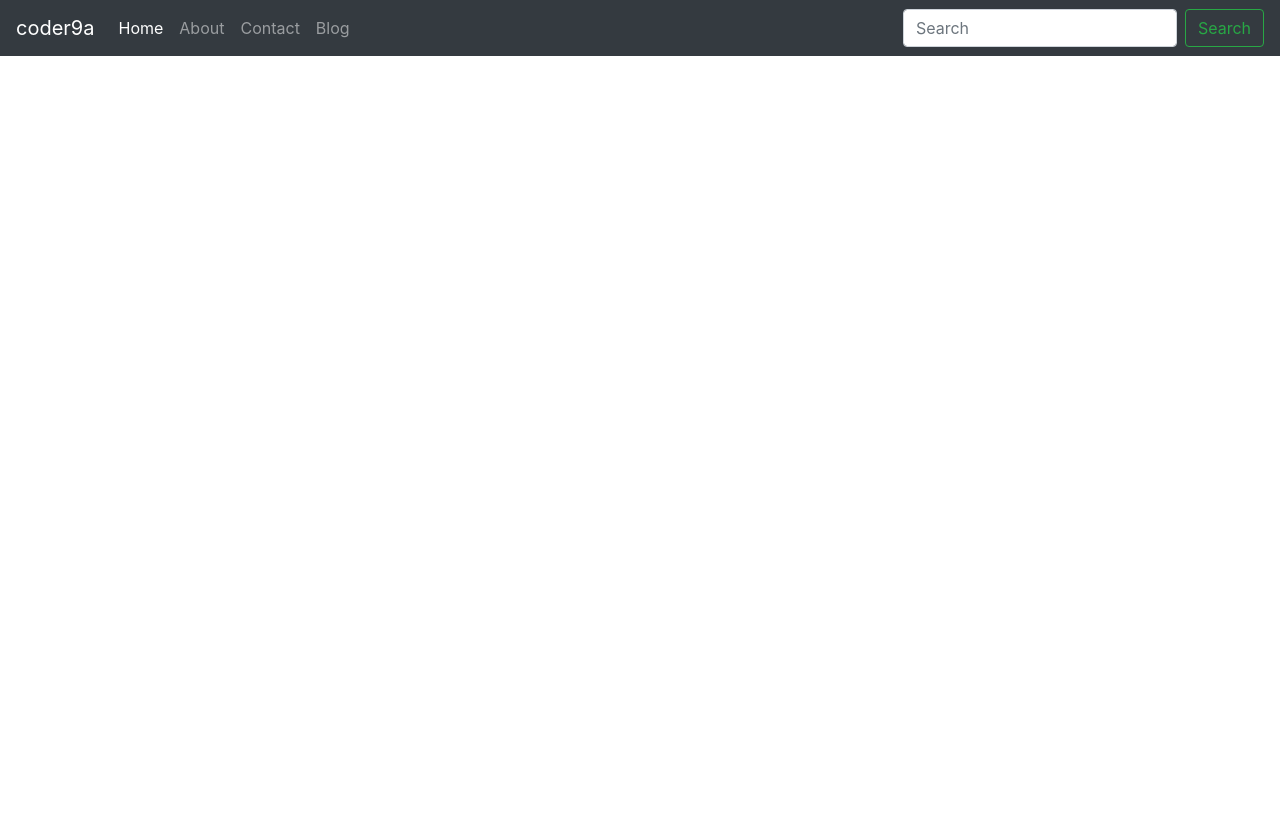
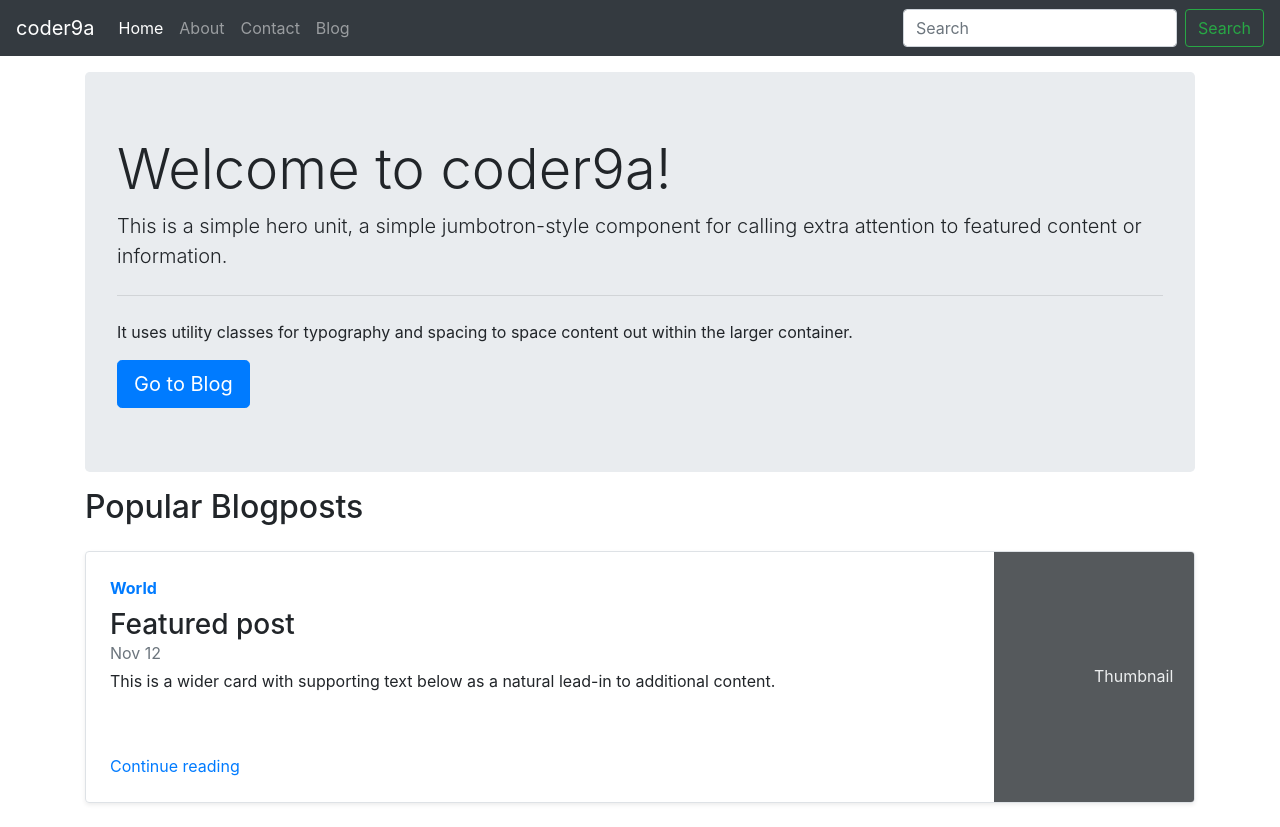
Before and after one commit to coder9a/Blog-using-Django, a Django app: page / in a window 1280 px wide. Before the commit the page ends 56 px from the top, so only its background shows below. Run offline with Django 4.2, Linux system fonts and the light colour scheme; some libraries are stand-ins or nearby versions.

Commit message:
new commit

```diff
--- a/templates/blog/blogpost.html
+++ b/templates/blog/blogpost.html
@@ -1,7 +1,7 @@
 {% extends 'base.html' %}
 
 {% block title %} BlogPost{% endblock title %}
-{% block blogactive active {% endblock blogactive %}
+{% block blogactive %} active {% endblock blogactive %}
 {% block body %}
 
 {% endblock %}
--- a/templates/home/home.html
+++ b/templates/home/home.html
@@ -3,5 +3,36 @@
 {% block title %} Home{% endblock title %}
 {% block homeactive %} active {% endblock homeactive %}
 {% block body %}
-
- {% endblock %}
+<div class="container">
+    <div class="jumbotron my-3">
+        <h1 class="display-4">Welcome to coder9a!</h1>
+        <p class="lead">This is a simple hero unit, a simple jumbotron-style component for calling extra attention to
+            featured content or information.</p>
+        <hr class="my-4">
+        <p>It uses utility classes for typography and spacing to space content out within the larger container.</p>
+        <a class="btn btn-primary btn-lg" href="/blog" role="button">Go to Blog</a>
+    </div>
+</div>
+<div class="container">
+    <h2>Popular Blogposts</h2>
+    <div
+        class="row no-gutters border rounded overflow-hidden flex-md-row mb-4 shadow-sm h-md-250 my-4 position-relative">
+        <div class="col p-4 d-flex flex-column position-static">
+            <strong class="d-inline-block mb-2 text-primary">World</strong>
+            <h3 class="mb-0">Featured post</h3>
+            <div class="mb-1 text-muted">Nov 12</div>
+            <p class="card-text mb-auto">This is a wider card with supporting text below as a natural lead-in to
+                additional content.</p>
+            <a href="#" class="stretched-link">Continue reading</a>
+        </div>
+        <div class="col-auto d-none d-lg-block">
+            <svg class="bd-placeholder-img" width="200" height="250" xmlns="http://www.w3.org/2000/svg"
+                preserveAspectRatio="xMidYMid slice" focusable="false" role="img" aria-label="Placeholder: Thumbnail">
+                <title>Placeholder</title>
+                <rect width="100%" height="100%" fill="#55595c"></rect><text x="50%" y="50%" fill="#eceeef"
+                    dy=".3em">Thumbnail</text>
+            </svg>
+        </div>
+    </div>
+</div>
+{% endblock %}
```
Also changed, not shown: templates/blog/bloghome.html (+21 -0 lines).
